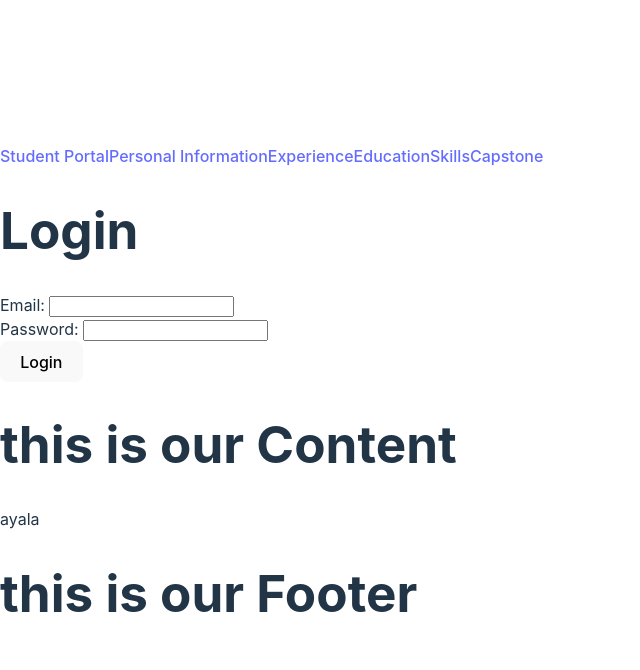
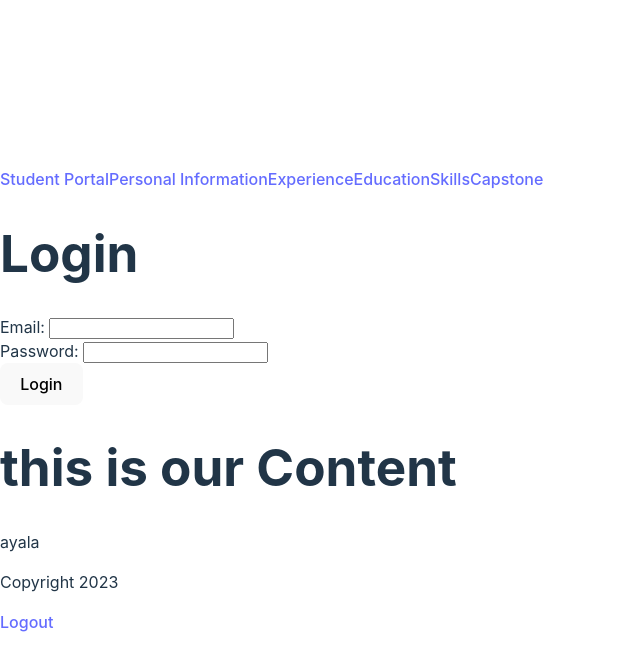
Before and after one commit to askarf/resume-app-student-portal, a React (Vite) app: page / in a window 1280 px wide. Shown: the top 670 px of the page, without its empty margins (0-640 px from the left). Built offline with nearby package versions, Linux system fonts and the light colour scheme.

Commit message:
add footer with conditional logout link

```diff
--- a/src/Footer.jsx
+++ b/src/Footer.jsx
@@ -1,7 +1,20 @@
+import { LogoutLink } from "./LogoutLink";
+
 export function Footer() {
-  return (
-    <div>
-      <h1>this is our Footer</h1>
-    </div>
-  );
+  let footerLinks;
+  if (localStorage.jwt === undefined) {
+    footerLinks = (
+      <nav>
+        <p>Copyright 2023</p>
+        <LogoutLink />
+      </nav>
+    );
+  } else {
+    footerLinks = (
+      <nav>
+        <p>Copyright 2023</p>
+      </nav>
+    );
+  }
+  return <div>{footerLinks}</div>;
 }
--- /dev/null
+++ b/src/LogoutLink.jsx
@@ -0,0 +1,16 @@
+import axios from "axios";
+
+export function LogoutLink() {
+  const handleClick = (event) => {
+    event.preventDefault();
+    delete axios.defaults.headers.common["Authorization"];
+    localStorage.removeItem("jwt");
+    window.location.href = "/";
+  };
+
+  return (
+    <a href="#" onClick={handleClick}>
+      Logout
+    </a>
+  );
+}
```
